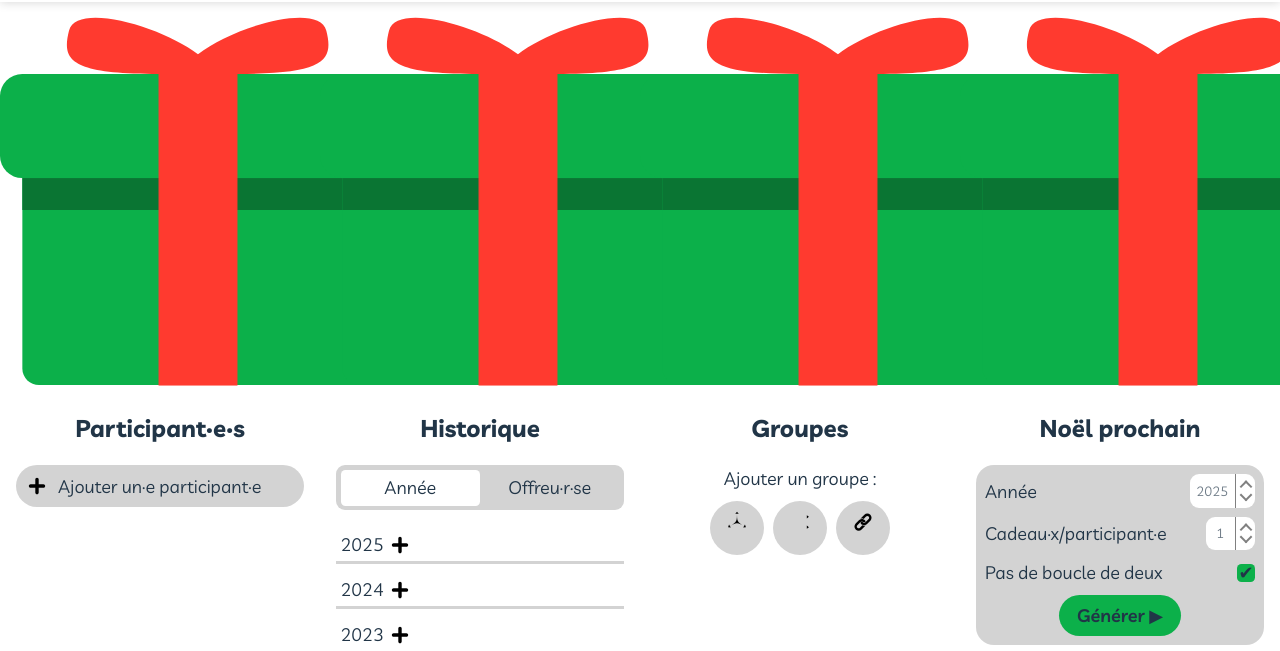
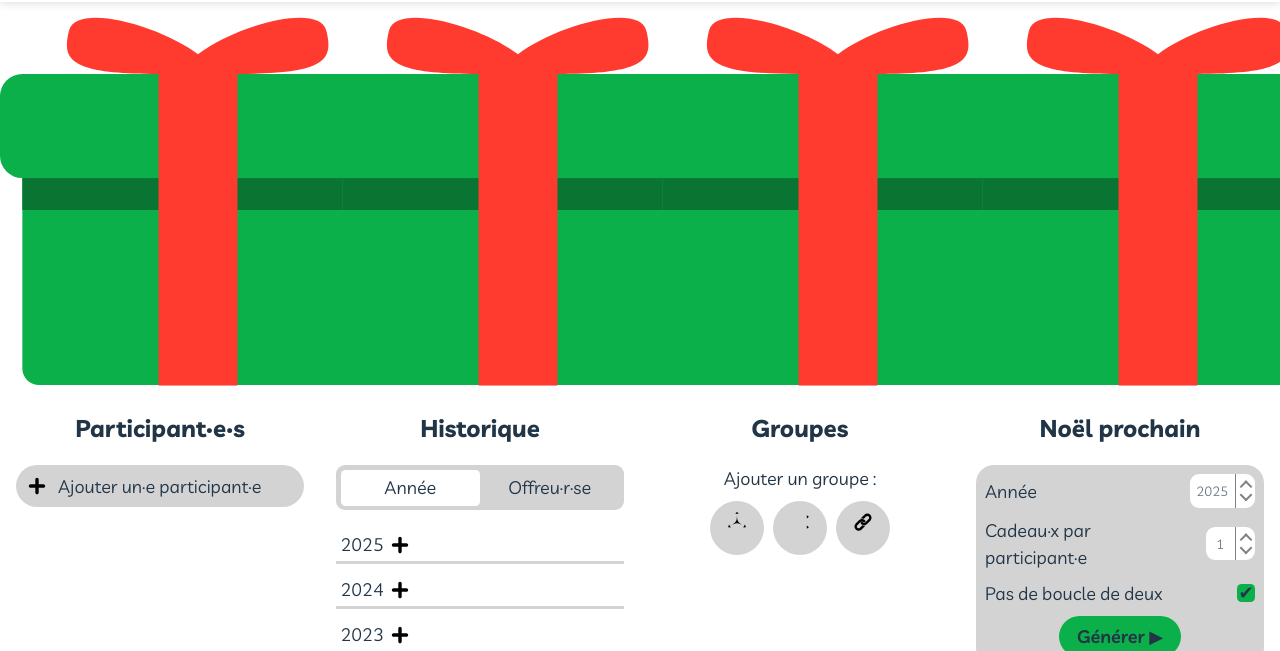
Before and after one commit to Swan38/Swan38.github.io, a website built with Vite: page index.html in a window 1280 px wide. Both pictures are taken after a click on the button "Commencer". Shown: the part 96-747 px from the top of the page. Built offline with nearby package versions, Linux system fonts and the light colour scheme; what svg-injector would draw is missing.

Commit message:
Label break-word if too narrow

```diff
--- a/src/components.ts
+++ b/src/components.ts
@@ -1409,7 +1409,7 @@ export namespace Next {
                         this.#year.get_elem(),
                     ]),
                     element_factory('label', undefined, [
-                        element_factory('div', undefined, `Cadeau·x/participant·e`),
+                        element_factory('div', undefined, `Cadeau·x par participant·e`),
                         this.#gift_number.get_elem(),
                     ]),
                     element_factory('label', undefined, [
--- a/src/style.css
+++ b/src/style.css
@@ -784,6 +784,8 @@ input[type="checkbox"]:focus-visible::after {
 .next .control > label > :first-child {
     flex-grow: 1;
     flex-shrink: 1;
+    word-wrap: break-word;
+    width: min-content;
 }
 .next .control .generate_button {
     display: block;
```
